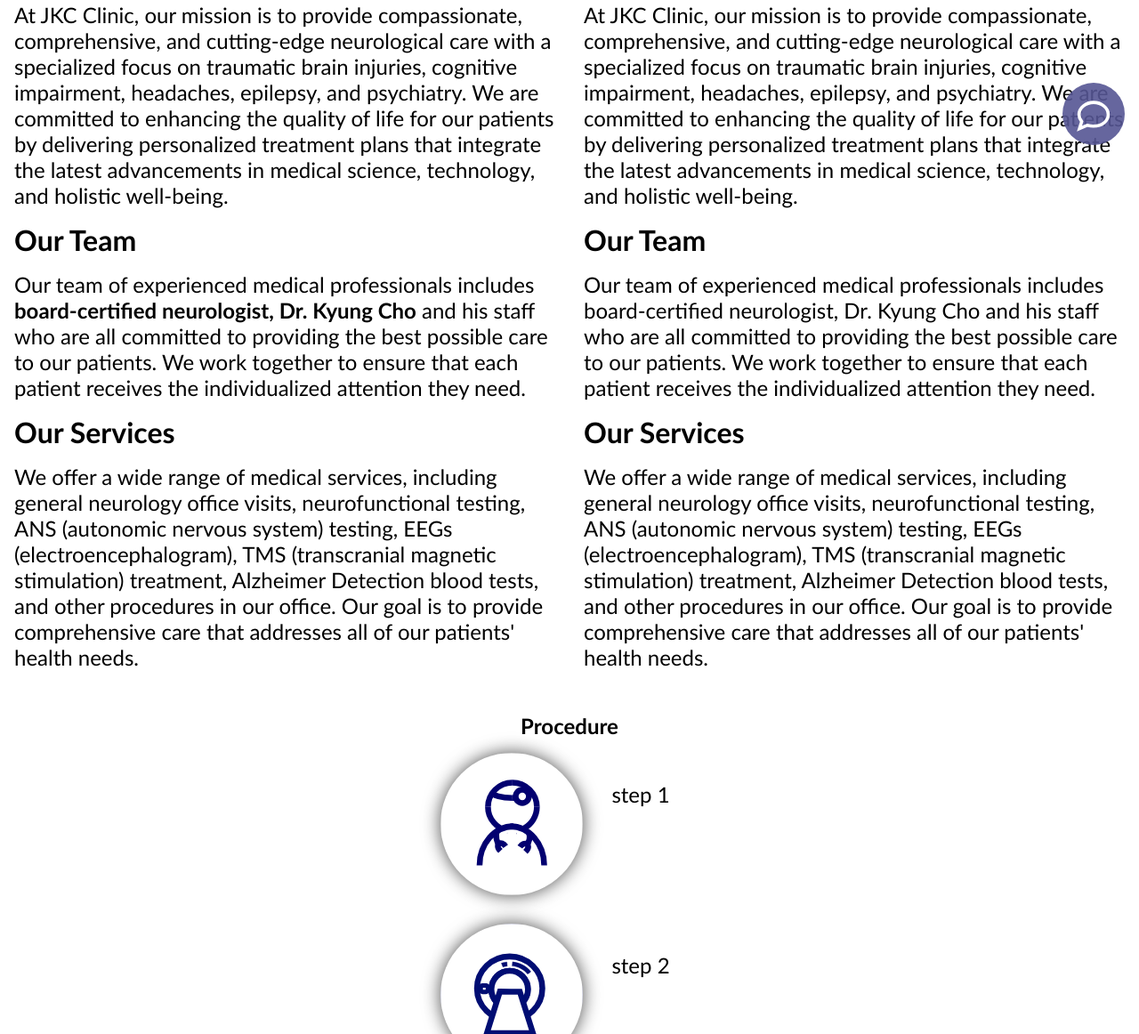
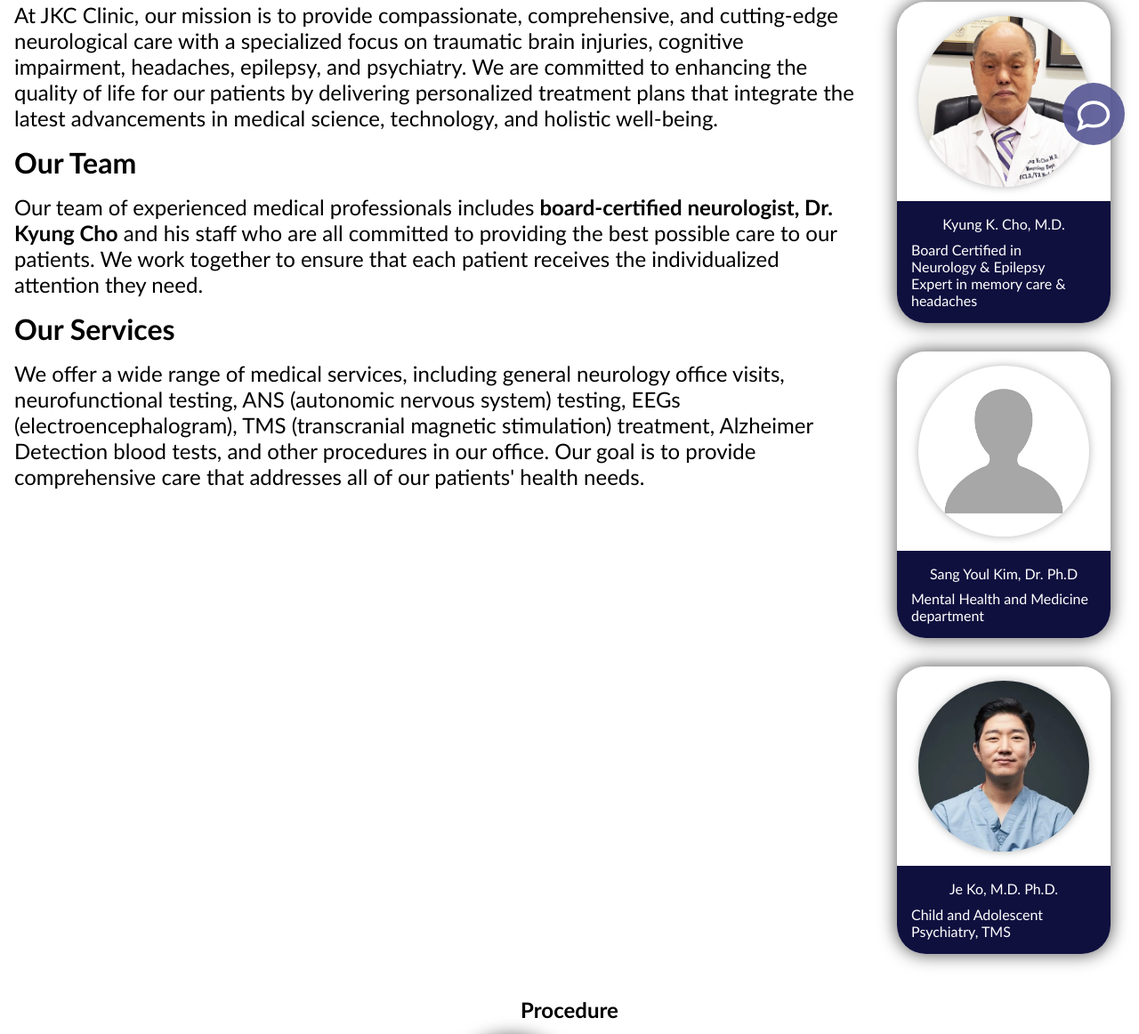
Before and after one commit to bkim9/Mitaa, a website built with webpack: page about.html in a window 1280 px wide. Shown: the part 621-1783 px from the top of the page at 89% size. Built offline with nearby package versions, Linux system fonts and the light colour scheme; some packages are replaced by stand-ins of ours; no server answers; the database is empty.

```diff
--- a/about.html
+++ b/about.html
@@ -20,7 +20,7 @@
   <body>
     <!-- Header holds logo and appname -->
     <header>
-      <a href="./index.html" ><img class="logo" id="logo-img" src="./img/jkclogo.svg" alt="logo" /> </a>
+      <a href="./index.html" ><img class="logo" id="logo-img" src="./img/mglogo.svg" alt="logo" /> </a>
       <nav id="navbar-container">
         <input id="nav-toggle" type="checkbox"/>
         <label class="hamburger" for="nav-toggle">
@@ -51,7 +51,7 @@
 
       <div id="abouts">
         <div id="about-left">
-          <h3>Our Mission</h3>
+          <h3>Our Mission0</h3>
           <span>
             At JKC Clinic, our mission is to provide compassionate, comprehensive, and cutting-edge neurological care with a specialized focus on traumatic brain injuries, cognitive impairment, headaches, epilepsy, and psychiatry. We are committed to enhancing the quality of life for our patients by delivering personalized treatment plans that integrate the latest advancements in medical science, technology, and holistic well-being.
           </span>
@@ -64,19 +64,45 @@
             We offer a wide range of medical services, including general neurology office visits, neurofunctional testing, ANS (autonomic nervous system) testing,  EEGs (electroencephalogram), TMS (transcranial magnetic stimulation) treatment, Alzheimer Detection blood tests, and other procedures in our office. Our goal is to provide comprehensive care that addresses all of our patients' health needs.
           </span>
         </div>
-        <div id="about-right">
-          <h3>Our Mission</h3>
-          <span>
-            At JKC Clinic, our mission is to provide compassionate, comprehensive, and cutting-edge neurological care with a specialized focus on traumatic brain injuries, cognitive impairment, headaches, epilepsy, and psychiatry. We are committed to enhancing the quality of life for our patients by delivering personalized treatment plans that integrate the latest advancements in medical science, technology, and holistic well-being.
-          </span>
-          <h3>Our Team</h3>
-          <span>
-            Our team of experienced medical professionals includes board-certified neurologist, Dr. Kyung Cho and his staff who are all committed to providing the best possible care to our patients. We work together to ensure that each patient receives the individualized attention they need.
-          </span>
-          <h3>Our Services</h3>
-          <span>
-            We offer a wide range of medical services, including general neurology office visits, neurofunctional testing, ANS (autonomic nervous system) testing,  EEGs (electroencephalogram), TMS (transcranial magnetic stimulation) treatment, Alzheimer Detection blood tests, and other procedures in our office. Our goal is to provide comprehensive care that addresses all of our patients' health needs.
-          </span>
+        <div class="providerscontainer">
+          <h3>Our Providers</h3>
+          <ul class="person-cards">
+            <a href="bio.html">
+              <li class="person-card">
+                <img src="img/drchosq.jpg" class="person-img">
+                <div class="person-info">
+                    <p class="person-name">Kyung K. Cho, M.D.</p>
+                    <p class="person-desc">
+                      Board Certified in
+                      <br />
+                      Neurology & Epilepsy
+                      <br />
+                      Expert in memory care & headaches
+                    </p>
+                </div>
+              </li>
+            </a>
+
+            <li class="person-card">
+              <img src="./img/person.jpg" class="person-img">
+              <div class="person-info">
+                  <p class="person-name">Sang Youl Kim, Dr. Ph.D</p>
+                  <p class="person-desc">
+                      Mental Health and Medicine department
+                  </p>
+              </div>
+            </li>
+            <li class="person-card">
+              <img src="./img/drko.jpg" class="person-img">
+              <div class="person-info">
+                  <p class="person-name">Je Ko, M.D. Ph.D.</p>
+                  <p class="person-desc">
+                      Child and Adolescent Psychiatry, TMS
+                  </p>
+              </div>
+            </li>
+          </ul>
+
         </div>
       </div>
 
```
Also changed, not shown: alzheimer.html (+1 -1 lines), bio.html (+1 -1 lines), contacts.html (+1 -1 lines), depression.html (+1 -1 lines), eeg.html (+1 -1 lines), epilepsy.html (+1 -1 lines), headache.html (+1 -1 lines), inbox.html (+1 -1 lines), index.html (+1 -1 lines), neuropathy.html (+1 -1 lines), referral.html (+1 -1 lines), services.html (+1 -1 lines), tms.html (+1 -1 lines), trauma.html (+1 -1 lines), 1 more files, 3 other files.
